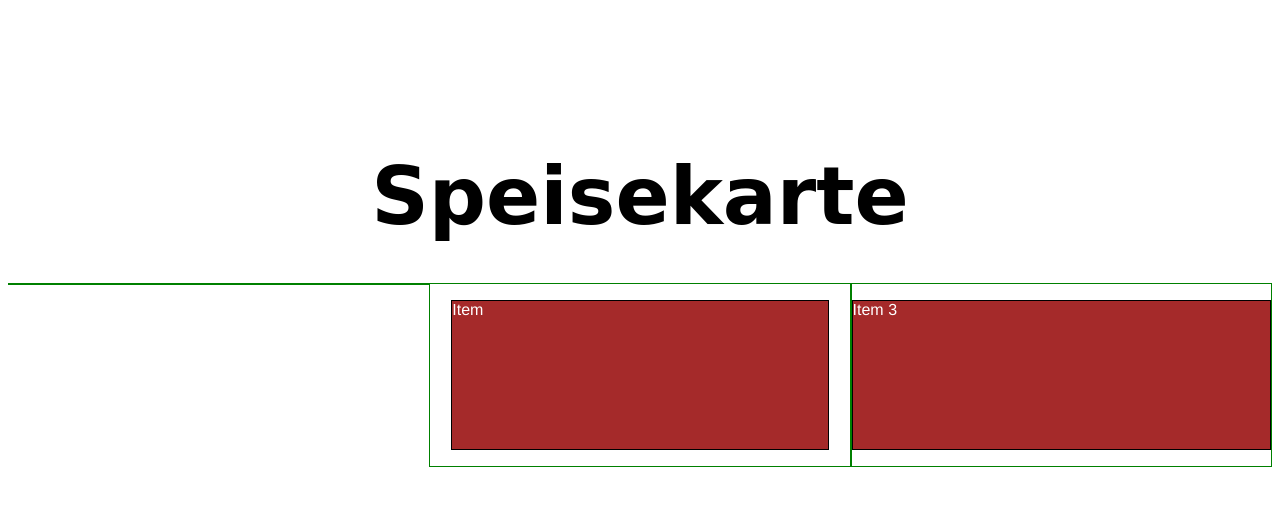
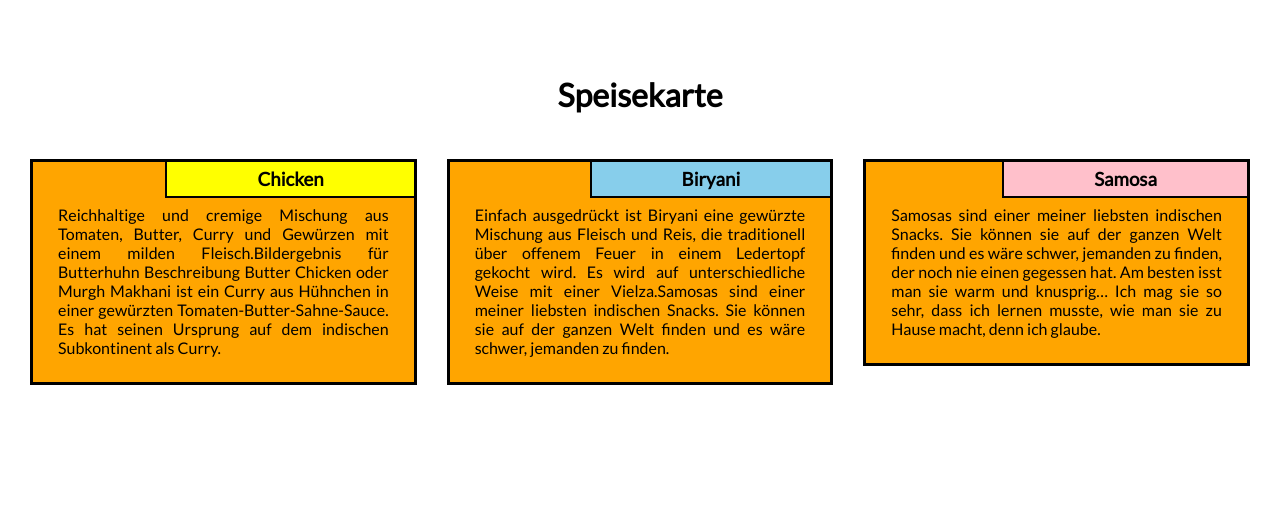
Before and after one commit to Swapnil1239/module-two-solution, a plain HTML site: page index.html in a window 1280 px wide. Drawn offline with Linux system fonts and the light colour scheme; files that its build step writes are made by us from their sources.

Commit message:
updated code

```diff
--- /dev/null
+++ b/css/copy-style.css
@@ -0,0 +1,128 @@
+*{
+  box-sizing: border-box;
+  margin:0;
+  padding:0;
+}
+
+body{
+  font-family: 'Lato', sans-serif;
+}
+
+.row{
+  width: 100%;
+}
+
+.menu-title{
+  text-align: center;
+  margin-bottom: 30px;
+}
+
+.container{
+ position: relative;
+ top:60px;
+ margin: 15px;
+}
+
+.item{
+  position: relative;
+  top: 0;
+  background-color:#999999;
+  margin: 15px;
+  padding: 25px;
+  border: 3px solid #000;
+}
+
+.item p{
+  margin-top: 18px;
+  text-align: justify;
+  font-size:100%;
+}
+
+.item-title{
+  position: absolute;
+  top:0;
+  right: 0px;
+  background: green;
+  padding: 6px 90px;
+  border-left: 2px solid #000;
+  border-bottom: 2px solid #000;
+}
+
+#title-one {
+  background-color: #D59898;
+}
+
+#title-two{
+  background-color: #C14543;
+}
+
+#title-three{
+  background-color: #E5D198;
+}
+
+/* Simple Responsive Framework. */
+/*------ Desktop ------*/
+@media (min-width: 992px){
+  .col-lg-1, .col-lg-2, .col-lg-3, .col-lg-4, .col-lg-5, .col-lg-6, .col-lg-7, .col-lg-8, .col-lg-9, .col-lg-10, .col-lg-11, .col-lg-12 {
+    float: left;
+  }
+  .col-lg-1 {
+    width: 8.33%;
+  }
+  .col-lg-2 {
+    width: 16.66%;
+  }
+  .col-lg-3 {
+    width: 25%;
+  }
+  .col-lg-4 {
+    width: 33.33%;
+  }
+  .col-lg-5 {
+    width: 41.66%;
+  }
+  .col-lg-6 {
+    width: 50%;
+  }
+  .col-lg-7 {
+    width: 58.33%;
+  }
+  .col-lg-8 {
+    width: 66.66%;
+  }
+  .col-lg-9 {
+    width: 74.99%;
+  }
+  .col-lg-10 {
+    width: 83.33%;
+  }
+  .col-lg-11 {
+    width: 91.66%;
+  }
+  .col-lg-12 {
+    width: 100%;
+  }
+
+}
+
+
+/*------ Tablet ------*/
+@media (min-width: 768px) and (max-width: 991px){
+  .col-lg-4 {
+    width: 50%;
+    float: left;
+  }
+  .col-lg-tablet{
+   width: 100%;
+   float: left;
+ }
+}
+
+
+/*------ Mobile ------*/
+@media (max-width: 767px){
+  .col-lg-4{
+    width: 100%;
+    float: left;
+  }
+}
--- a/css/css.css
+++ /dev/null
@@ -1,165 +0,0 @@
-
-*{
-  box-sizing: border-box;
-
-
-
-}
-
-
-h1{
-
-	font-size: 80px;
-	margin-bottom: 40px;
-	margin-top: 150px;
-	font-family:cursive;
-	text-align: center;
-}
-p {
-  border: 1px solid black;
-  background-color: #A52A2A;
-  width: 90%;
-  height: 150px;
-  margin-right: auto;
-  margin-left: auto;
-  font-family: Helvetica;
-  color: white;
-}
-.row {
-  width: 100%;
-}
-/***********Computer*********/
-@media (min-width: 992px) {
-  .col-lg-1, .col-lg-2, .col-lg-3, .col-lg-4, .col-lg-5, .col-lg-6, .col-lg-7, .col-lg-8, .col-lg-9, .col-lg-10, .col-lg-11, .col-lg-12 {
-    float: left;
-    border: 1px solid green;
-  }
-  .col-lg-1 {
-    width: 8.33%;
-  }
-  .col-lg-2 {
-    width: 16.66%;
-  }
-  .col-lg-3 {
-    width: 25%;
-  }
-  .col-lg-4 {
-    width: 33.33%;
-  }
-  .col-lg-5 {
-    width: 41.66%;
-  }
-  .col-lg-6 {
-    width: 50%;
-  }
-  .col-lg-7 {
-    width: 58.33%;
-  }
-  .col-lg-8 {
-    width: 66.66%;
-  }
-  .col-lg-9 {
-    width: 74.99%;
-  }
-  .col-lg-10 {
-    width: 83.33%;
-  }
-  .col-lg-11 {
-    width: 91.66%;
-  }
-  .col-lg-12 {
-    width: 100%;
-  }
-}
-
-/********** Tablet**********/
-@media (min-width: 768px) and (max-width: 991px) {
-  .col-md-1, .col-md-2, .col-md-3, .col-md-4, .col-md-5, .col-md-6, .col-md-7, .col-md-8, .col-md-9, .col-md-10, .col-md-11, .col-md-12 {
-    float: left;
-    border: 1px solid green;
-   }
-  .col-md-1 {
-    width: 8.33%;
-  }
-  .col-md-2 {
-    width: 16.66%;
-  }
-  .col-md-3 {
-    width: 25%;
-  }
-  .col-md-4 {
-    width: 33.33%;
-  }
-  .col-md-5 {
-    width: 41.66%;
-  }
-  .col-md-6 {
-    width: 50%;
-  }
-  .col-md-7 {
-    width: 58.33%;
-  }
-  .col-md-8 {
-    width: 66.66%;
-  }
-  .col-md-9 {
-    width: 74.99%;
-  }
-  .col-md-10 {
-    width: 83.33%;
-  }
-  .col-md-11 {
-    width: 91.66%;
-  }
-  .col-md-12 {
-    width: 100%;
-  }
-}
-#p3{
-	width: 100%;
-}
-/***************Smartphone********/
-@media (max-width: 767px){
-  .col-md-1, .col-md-2, .col-md-3, .col-md-4, .col-md-5, .col-md-6, .col-md-7, .col-md-8, .col-md-9, .col-md-10, .col-md-11, .col-md-12 {
-    float: left;
-    border: 1px solid green;
-
-
-  }
-  .col-sm-1 {
-    width: 8.33%;
-  }
-  .col-sm-2 {
-    width: 16.66%;
-  }
-  .col-sm-3 {
-    width: 25%;
-  }
-  .col-sm-4 {
-    width: 33.33%;
-  }
-  .col-sm-5 {
-    width: 41.66%;
-  }
-  .col-sm-6 {
-    width: 50%;
-  }
-  .col-sm-7 {
-    width: 58.33%;
-  }
-  .col-sm-8 {
-    width: 66.66%;
-  }
-  .col-sm-9 {
-    width: 74.99%;
-  }
-  .col-sm-10 {
-    width: 83.33%;
-  }
-  .col-sm-11 {
-    width: 91.66%;
-  }
-  .col-sm-12 {
-    width: 100%;
-  }
-}
--- /dev/null
+++ b/css/styles.css
@@ -0,0 +1,129 @@
+*{
+  box-sizing: border-box;
+  margin:0;
+  padding:0;
+}
+
+body{
+  font-family: 'Lato', sans-serif;
+}
+
+.row{
+  width: 100%;
+}
+
+.menu-title{
+  text-align: center;
+  margin-bottom: 30px;
+}
+
+.container{
+ position: relative;
+ top:60px;
+ margin: 15px;
+}
+
+.item{
+  position: relative;
+  top: 0;
+  background-color:orange;
+  margin: 15px;
+  padding: 25px;
+  border: 3px solid #000;
+}
+
+.item p{
+  margin-top: 18px;
+  text-align: justify;
+  font-size:100%;
+}
+
+.item-title{
+  position: absolute;
+  top:0;
+  right: 0px;
+  background: green;
+  padding: 6px 90px;
+  border-left: 2px solid #000;
+  border-bottom: 2px solid #000;
+}
+
+#title-one {
+  background-color: yellow;
+}
+
+#title-two{
+  background-color: skyblue;
+}
+
+#title-three{
+  background-color: pink;
+}
+
+
+/* Simple Responsive Framework. */
+/*------ Desktop ------*/
+@media (min-width: 992px){
+  .col-lg-1, .col-lg-2, .col-lg-3, .col-lg-4, .col-lg-5, .col-lg-6, .col-lg-7, .col-lg-8, .col-lg-9, .col-lg-10, .col-lg-11, .col-lg-12 {
+    float: left;
+  }
+  .col-lg-1 {
+    width: 8.33%;
+  }
+  .col-lg-2 {
+    width: 16.66%;
+  }
+  .col-lg-3 {
+    width: 25%;
+  }
+  .col-lg-4 {
+    width: 33.33%;
+  }
+  .col-lg-5 {
+    width: 41.66%;
+  }
+  .col-lg-6 {
+    width: 50%;
+  }
+  .col-lg-7 {
+    width: 58.33%;
+  }
+  .col-lg-8 {
+    width: 66.66%;
+  }
+  .col-lg-9 {
+    width: 74.99%;
+  }
+  .col-lg-10 {
+    width: 83.33%;
+  }
+  .col-lg-11 {
+    width: 91.66%;
+  }
+  .col-lg-12 {
+    width: 100%;
+  }
+
+}
+
+
+/*------ Tablet ------*/
+@media (min-width: 768px) and (max-width: 991px){
+  .col-lg-4 {
+    width: 50%;
+    float: left;
+  }
+  .col-lg-tablet{
+   width: 100%;
+   float: left;
+ }
+}
+
+
+/*------ Mobile ------*/
+@media (max-width: 767px){
+  .col-lg-4{
+    width: 100%;
+    float: left;
+  }
+}
--- a/index.html
+++ b/index.html
@@ -3,22 +3,61 @@
 <head>
 	<meta charset="utf-8">
 	<meta name="viewport" content="width=device-width, initial-scale=1">
-	 <link rel="stylesheet" href="css.css">
+	 <link href="https://fonts.googleapis.com/css?family=Lato" rel="stylesheet">
+
+	 <link rel="stylesheet" href="css/styles.css" >
+
 
 
 <title>Our Menu</title>
 
 </head>
 <body>
-<h1>Speisekarte </h1>
+<div class="container">
+	<div class='row'>
 
-<div class="row">
-  <div class="col-lg-4 col-md-6 col-sm-12">
+    <h1 class='menu-title'>Speisekarte </h1>
 
-  </div>
-  <div class="col-lg-4 col-md-6 col-sm-12"><p>Item </p></div>
-  <div class="col-lg-4 col-md-6 col-sm-12"><p id="p3">Item 3</p></div>
+		<div class="col-lg-4">
+		    <div class='item'>
+				<div class='item-title' id='title-one'>
+					<h3>Chicken</h3>
+
+				</div>
+					<p>Reichhaltige und cremige Mischung aus Tomaten, Butter, Curry und Gewürzen mit einem milden Fleisch.Bildergebnis für Butterhuhn Beschreibung
+                       Butter Chicken oder Murgh Makhani ist ein Curry aus Hühnchen in einer gewürzten Tomaten-Butter-Sahne-Sauce. Es hat seinen Ursprung auf dem indischen Subkontinent als Curry. </p>
+			</div>
+		</div>
+
+
+		<div class='col-lg-4'>
+			<div class="item">
+				<div class="item-title" id='title-two'>
+					<h3> Biryani</h3>
+
+				</div>
+					<p>Einfach ausgedrückt ist Biryani eine gewürzte Mischung aus Fleisch und Reis, die traditionell über offenem Feuer in einem Ledertopf gekocht wird. Es wird auf unterschiedliche Weise mit einer Vielza.Samosas sind einer meiner liebsten indischen Snacks. Sie können sie auf der ganzen Welt finden und es wäre schwer, jemanden zu finden.</p>
+
+			</div>
+
+		</div>
+		<div class='col-lg-4 col-lg-tablet'>
+			<div class='item'>
+				<div class='item-title' id='title-three'>
+					<h3>Samosa</h3>
+				</div>
+					<p>Samosas sind einer meiner liebsten indischen Snacks. Sie können sie auf der ganzen Welt finden und es wäre schwer, jemanden zu finden, der noch nie einen gegessen hat. Am besten isst man sie warm und knusprig… Ich mag sie so sehr, dass ich lernen musste, wie man sie zu Hause macht, denn ich glaube.</p>
+			</div>
+
+		</div>
+
+
+
+		</div>
 </div>
+
+
+
 
 </body>
 </html>
```
